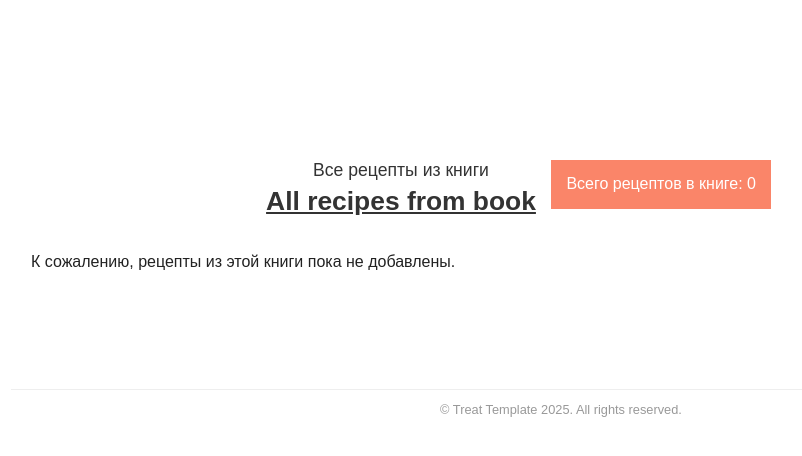
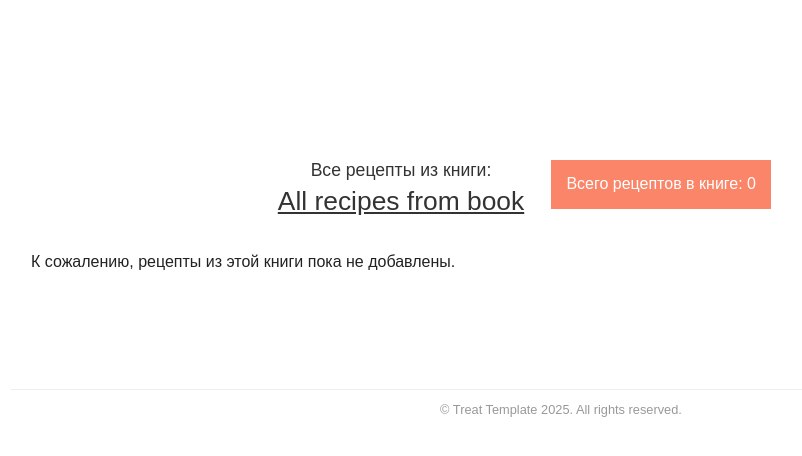
Before and after one commit to Helga1970/new-site, a Jekyll site: the page built from all-recipes-from-book.html, in a window 1280 px wide. Shown: the top 456 px of the page, without its empty margins (79-881 px from the left). Built offline with Jekyll 4.4.1, drawn with Linux system fonts in a browser that asks for light colours; nearby versions of some CDN libraries; some web fonts are replaced.

Commit message:
Update all-recipes-from-book.html

```diff
--- a/all-recipes-from-book.html
+++ b/all-recipes-from-book.html
@@ -14,14 +14,14 @@
 <div class="book-page-container">
     <div class="book-page-header">
         <h1 class="book-title-heading">
-            Все рецепты из книги
+            Все рецепты из книги:
             {% if book_link.url %}
                 <a href="{{ book_link.url | relative_url }}" class="book-name">{{ book_title_display }}</a>
             {% else %}
                 <span class="book-name">{{ book_title_display }}</span>
             {% endif %}
         </h1>
-        <div class="book-info-plaque">
+        <div class="book-info-plaque-container">
             <div class="recipes-count-plaque">
                 <span class="plaque-text">Всего рецептов в книге: {{ total_recipes }}</span>
             </div>
@@ -58,34 +58,34 @@
     }
     .book-page-header {
         display: flex;
-        justify-content: center;
-        align-items: flex-start;
+        flex-direction: column;
+        align-items: center;
         margin-bottom: 30px;
         position: relative;
     }
     .book-title-heading {
-        font-size: 1.1em; /* Уменьшаем размер шрифта */
-        font-weight: normal; /* Убираем жирность */
+        font-size: 1.1em;
+        font-weight: normal;
         margin: 0;
         color: #333;
         text-align: center;
     }
     .book-title-heading .book-name {
-        font-size: 1.5em; /* Делаем название книги больше */
-        font-weight: bold; /* Делаем название книги жирным */
+        font-size: 1.5em;
+        font-weight: normal; /* Убираем жирность */
         color: inherit;
-        display: block; /* Чтобы имя было на отдельной строке */
+        display: block;
+        margin-top: 5px;
         text-decoration: underline;
-        margin-top: 5px;
     }
     .book-title-heading a.book-name {
         color: inherit;
-        text-decoration: underline;
     }
-    .book-info-plaque {
+    .book-info-plaque-container {
         position: absolute;
         top: 0;
         right: 0;
+        z-index: 10; /* Убедимся, что плашка находится поверх заголовка */
     }
     .recipes-count-plaque {
         background-color: #fa8569;
@@ -149,7 +149,7 @@
             align-items: center;
             position: static;
         }
-        .book-info-plaque {
+        .book-info-plaque-container {
             position: static;
             margin-top: 20px;
         }
@@ -163,4 +163,14 @@
             grid-template-columns: 1fr;
         }
     }
+    @media (min-width: 769px) and (max-width: 1200px) {
+        .recipe-grid {
+            grid-template-columns: repeat(auto-fill, minmax(180px, 1fr));
+        }
+    }
+    @media (max-width: 500px) {
+        .recipe-grid {
+            grid-template-columns: 1fr;
+        }
+    }
 </style>
```
